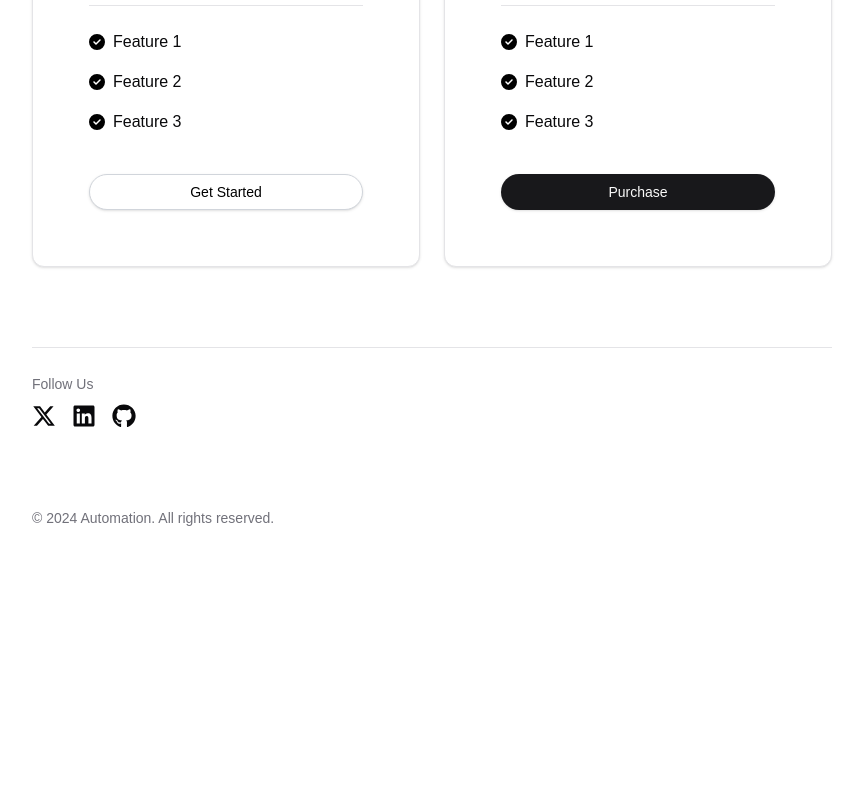
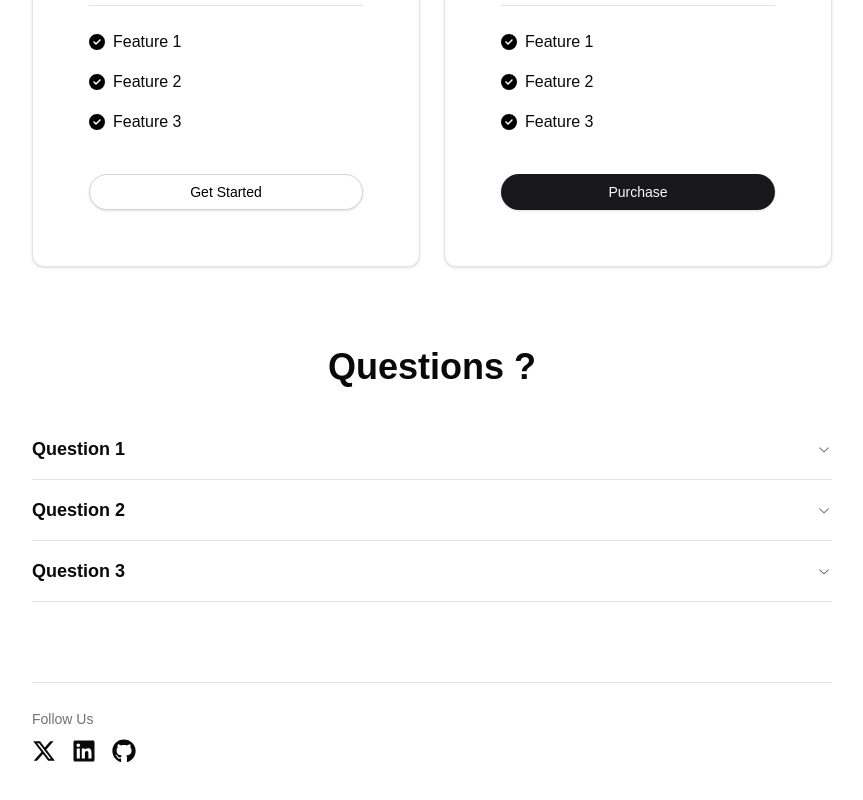
Before and after one commit to JOSHIK27/automation, a Next.js app in the folder frontend/: page / in a window 1280 px wide. Shown: the part 1856-2656 px from the top of the page, without its empty margins (208-1071 px from the left). Before the commit the page ends 2416 px from the top, so only its background shows below. Built offline with nearby package versions, Linux system fonts and the light colour scheme; no server answers.

Commit message:
FAQ's section added

```diff
--- a/frontend/package.json
+++ b/frontend/package.json
@@ -9,6 +9,7 @@
     "lint": "next lint"
   },
   "dependencies": {
+    "@radix-ui/react-accordion": "^1.2.1",
     "@radix-ui/react-dropdown-menu": "^2.1.2",
     "@radix-ui/react-icons": "^1.3.0",
     "@radix-ui/react-select": "^2.1.2",
--- a/frontend/src/app/page.tsx
+++ b/frontend/src/app/page.tsx
@@ -5,6 +5,7 @@
 import HowItWorks from "@/components/howitworks";
 import Pricing from "@/components/pricing";
 import Benifits from "@/components/benifits";
+import Faqs from "@/components/faqs";
 export default function Home() {
   return (
     <>
@@ -12,6 +13,7 @@
       <HowItWorks />
       <Benifits />
       <Pricing />
+      <Faqs />
       <Footer />
     </>
   );
--- /dev/null
+++ b/frontend/src/components/faqs.tsx
@@ -0,0 +1,40 @@
+import {
+  Accordion,
+  AccordionContent,
+  AccordionItem,
+  AccordionTrigger,
+} from "@/components/ui/accordion";
+
+export default function Faqs() {
+  return (
+    <section>
+      <h2 className="text-center text-4xl font-bold mb-8">Questions ?</h2>
+      <Accordion className="mx-4 sm:mx-60" type="single" collapsible>
+        <AccordionItem value="item-1">
+          <AccordionTrigger className="text-lg font-semibold">
+            Question 1
+          </AccordionTrigger>
+          <AccordionContent className="text-muted-foreground">
+            Answer 1
+          </AccordionContent>
+        </AccordionItem>
+        <AccordionItem value="item-2">
+          <AccordionTrigger className="text-lg font-semibold">
+            Question 2
+          </AccordionTrigger>
+          <AccordionContent className="text-muted-foreground">
+            Answer 2
+          </AccordionContent>
+        </AccordionItem>
+        <AccordionItem value="item-3">
+          <AccordionTrigger className="text-lg font-semibold">
+            Question 3
+          </AccordionTrigger>
+          <AccordionContent className="text-muted-foreground">
+            Answer 3
+          </AccordionContent>
+        </AccordionItem>
+      </Accordion>
+    </section>
+  );
+}
--- a/frontend/src/components/pricing.tsx
+++ b/frontend/src/components/pricing.tsx
@@ -13,7 +13,7 @@
 
 export default function Pricing() {
   return (
-    <section>
+    <section className="mb-20">
       <h2 className="text-center text-4xl font-bold mb-8">Pricing</h2>
       <div className="grid grid-cols-1 gap-6 sm:grid-cols-2 mx-4 sm:mx-60">
         <Card className="p-8">
--- /dev/null
+++ b/frontend/src/components/ui/accordion.tsx
@@ -0,0 +1,57 @@
+"use client"
+
+import * as React from "react"
+import * as AccordionPrimitive from "@radix-ui/react-accordion"
+import { ChevronDownIcon } from "@radix-ui/react-icons"
+
+import { cn } from "@/lib/utils"
+
+const Accordion = AccordionPrimitive.Root
+
+const AccordionItem = React.forwardRef<
+  React.ElementRef<typeof AccordionPrimitive.Item>,
+  React.ComponentPropsWithoutRef<typeof AccordionPrimitive.Item>
+>(({ className, ...props }, ref) => (
+  <AccordionPrimitive.Item
+    ref={ref}
+    className={cn("border-b", className)}
+    {...props}
+  />
+))
+AccordionItem.displayName = "AccordionItem"
+
+const AccordionTrigger = React.forwardRef<
+  React.ElementRef<typeof AccordionPrimitive.Trigger>,
+  React.ComponentPropsWithoutRef<typeof AccordionPrimitive.Trigger>
+>(({ className, children, ...props }, ref) => (
+  <AccordionPrimitive.Header className="flex">
+    <AccordionPrimitive.Trigger
+      ref={ref}
+      className={cn(
+        "flex flex-1 items-center justify-between py-4 text-sm font-medium transition-all hover:underline text-left [&[data-state=open]>svg]:rotate-180",
+        className
+      )}
+      {...props}
+    >
+      {children}
+      <ChevronDownIcon className="h-4 w-4 shrink-0 text-muted-foreground transition-transform duration-200" />
+    </AccordionPrimitive.Trigger>
+  </AccordionPrimitive.Header>
+))
+AccordionTrigger.displayName = AccordionPrimitive.Trigger.displayName
+
+const AccordionContent = React.forwardRef<
+  React.ElementRef<typeof AccordionPrimitive.Content>,
+  React.ComponentPropsWithoutRef<typeof AccordionPrimitive.Content>
+>(({ className, children, ...props }, ref) => (
+  <AccordionPrimitive.Content
+    ref={ref}
+    className="overflow-hidden text-sm data-[state=closed]:animate-accordion-up data-[state=open]:animate-accordion-down"
+    {...props}
+  >
+    <div className={cn("pb-4 pt-0", className)}>{children}</div>
+  </AccordionPrimitive.Content>
+))
+AccordionContent.displayName = AccordionPrimitive.Content.displayName
+
+export { Accordion, AccordionItem, AccordionTrigger, AccordionContent }
--- a/frontend/tailwind.config.ts
+++ b/frontend/tailwind.config.ts
@@ -63,7 +63,9 @@
   		},
   		animation: {
   			rainbow: 'rainbow var(--speed, 2s) infinite linear',
-  			'shiny-text': 'shiny-text 8s infinite'
+  			'shiny-text': 'shiny-text 8s infinite',
+  			'accordion-down': 'accordion-down 0.2s ease-out',
+  			'accordion-up': 'accordion-up 0.2s ease-out'
   		},
   		keyframes: {
   			rainbow: {
@@ -81,6 +83,22 @@
   				'30%, 60%': {
   					'background-position': 'calc(100% + var(--shiny-width)) 0'
   				}
+  			},
+  			'accordion-down': {
+  				from: {
+  					height: '0'
+  				},
+  				to: {
+  					height: 'var(--radix-accordion-content-height)'
+  				}
+  			},
+  			'accordion-up': {
+  				from: {
+  					height: 'var(--radix-accordion-content-height)'
+  				},
+  				to: {
+  					height: '0'
+  				}
   			}
   		}
   	}
```
Also changed, not shown: 1 other file (tests, documents, lock files or other folders).
